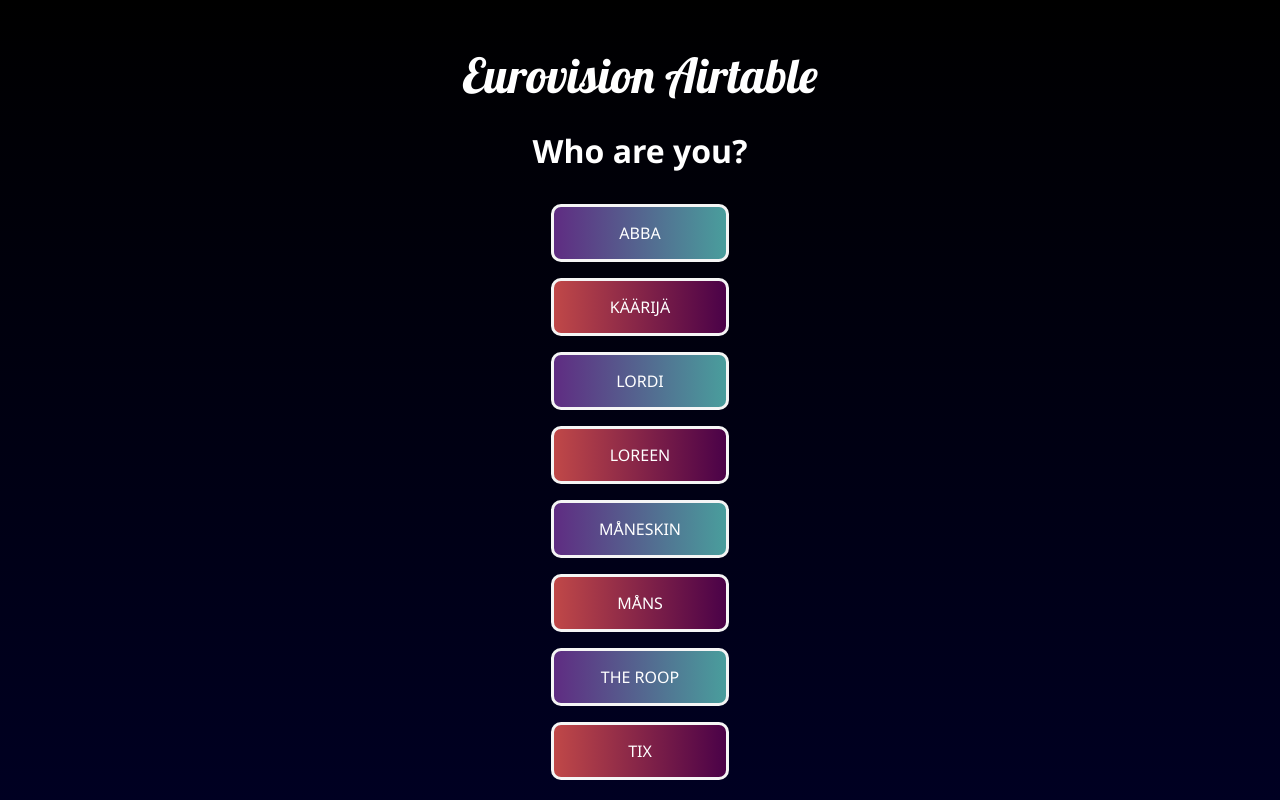
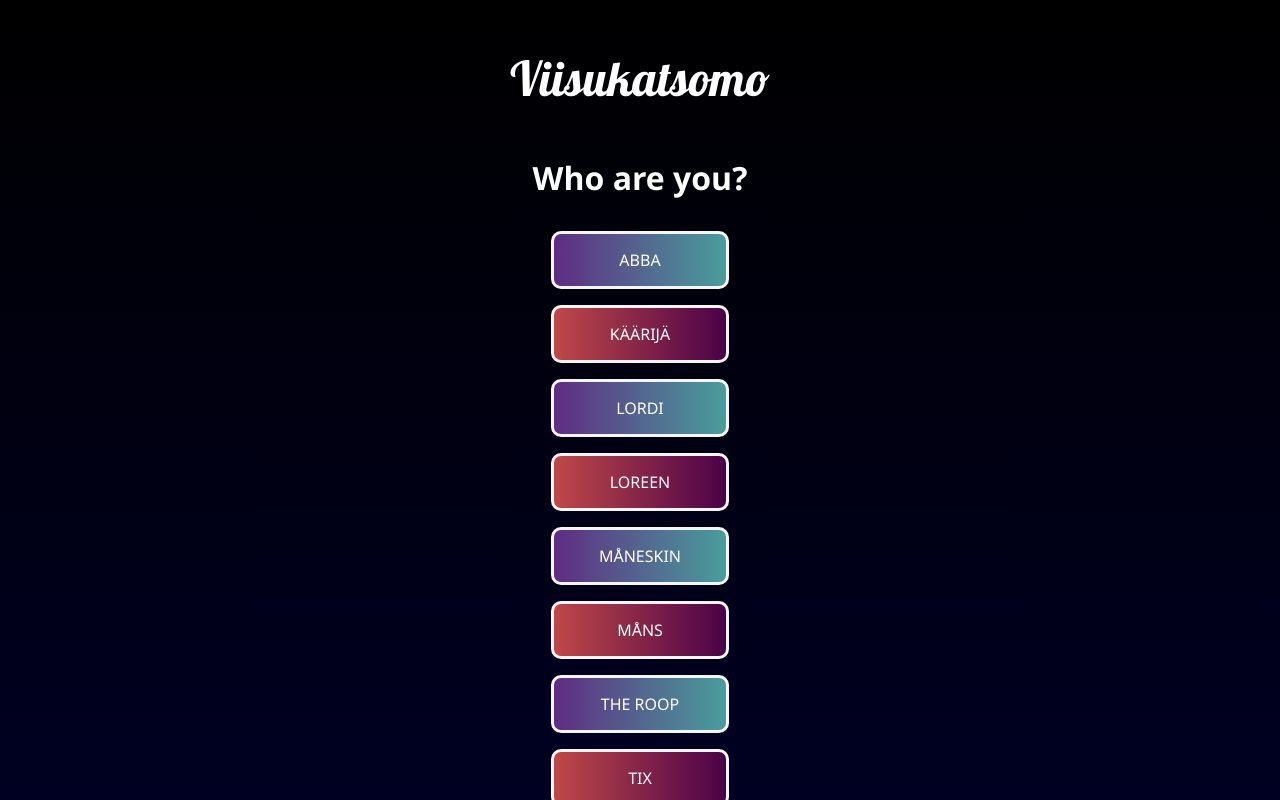
Before and after one commit to valscion/eurovision-airtable, a Next.js app: page / in a window 1280 px wide. Built offline with nearby package versions, Linux system fonts and the light colour scheme.

Commit message:
New heading, new positioning, new me
Co-authored-by: Jenni Laakso <9502221+OtterleyW@users.noreply.github.com>

```diff
--- a/app/layout.module.css
+++ b/app/layout.module.css
@@ -1,6 +1,9 @@
+.appWrapper {
+  height: 100vh;
+}
+
 .hero {
   display: flex;
-  height: 100vh;
   justify-content: center;
   align-items: center;
   flex-direction: column;
@@ -8,5 +11,6 @@
 
 .heading {
   font-size: 3rem;
-  padding: 1.5rem;
+  padding: 3rem 1.5rem;
+  text-align: center;
 }
--- a/app/layout.tsx
+++ b/app/layout.tsx
@@ -1,6 +1,6 @@
 import { Lobster } from "next/font/google";
 import "./globals.css";
-import styles from "./layout.module.css"
+import styles from "./layout.module.css";
 
 export const metadata = {
   title: "Eurovision Airtable",
@@ -18,11 +18,13 @@
   return (
     <html lang="en">
       <body>
-        <div className={styles.hero}>
-          <h1 className={`${lobster.className} ${styles.heading}`}>
-            Eurovision Airtable
-          </h1>
-          {children}
+        <div className={styles.appWrapper}>
+          <div className={styles.hero}>
+            <h1 className={`${lobster.className} ${styles.heading}`}>
+              Viisukatsomo
+            </h1>
+            {children}
+          </div>
         </div>
       </body>
     </html>
```
